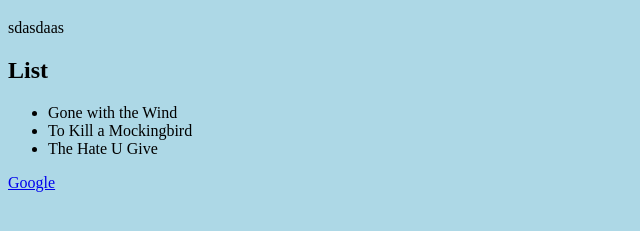
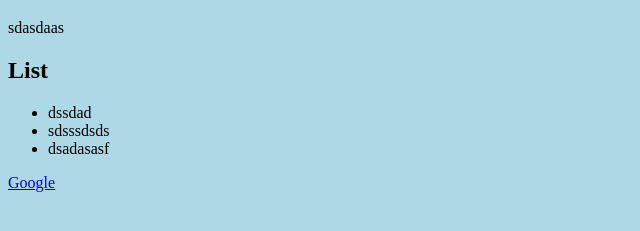
Before and after one commit to JadeHsuih/blogasaurus, a plain HTML site: page index.html in a window 1280 px wide. Shown: the part 61-292 px from the top of the page, without its empty margins (0-640 px from the left). Drawn offline with Linux system fonts and the light colour scheme.

Commit message:
Changed part of the list

```diff
--- a/index.html
+++ b/index.html
@@ -10,9 +10,9 @@
     <p>sdasdaas</p>
     <h2>List</h2>
     <ul>
-        <li class="top-title">Gone with the Wind</li>
-        <li class="top-title">To Kill a Mockingbird</li>
-        <li class="top-title">The Hate U Give</li>
+        <li class="top-title">dssdad</li>
+        <li class="top-title">sdsssdsds</li>
+        <li class="top-title">dsadasasf</li>
       </ul>
     <!--<img src="https://i.imgur.com/WejWWKn.png">-->
     <a href="https://www.google.com/">Google</a>
```
